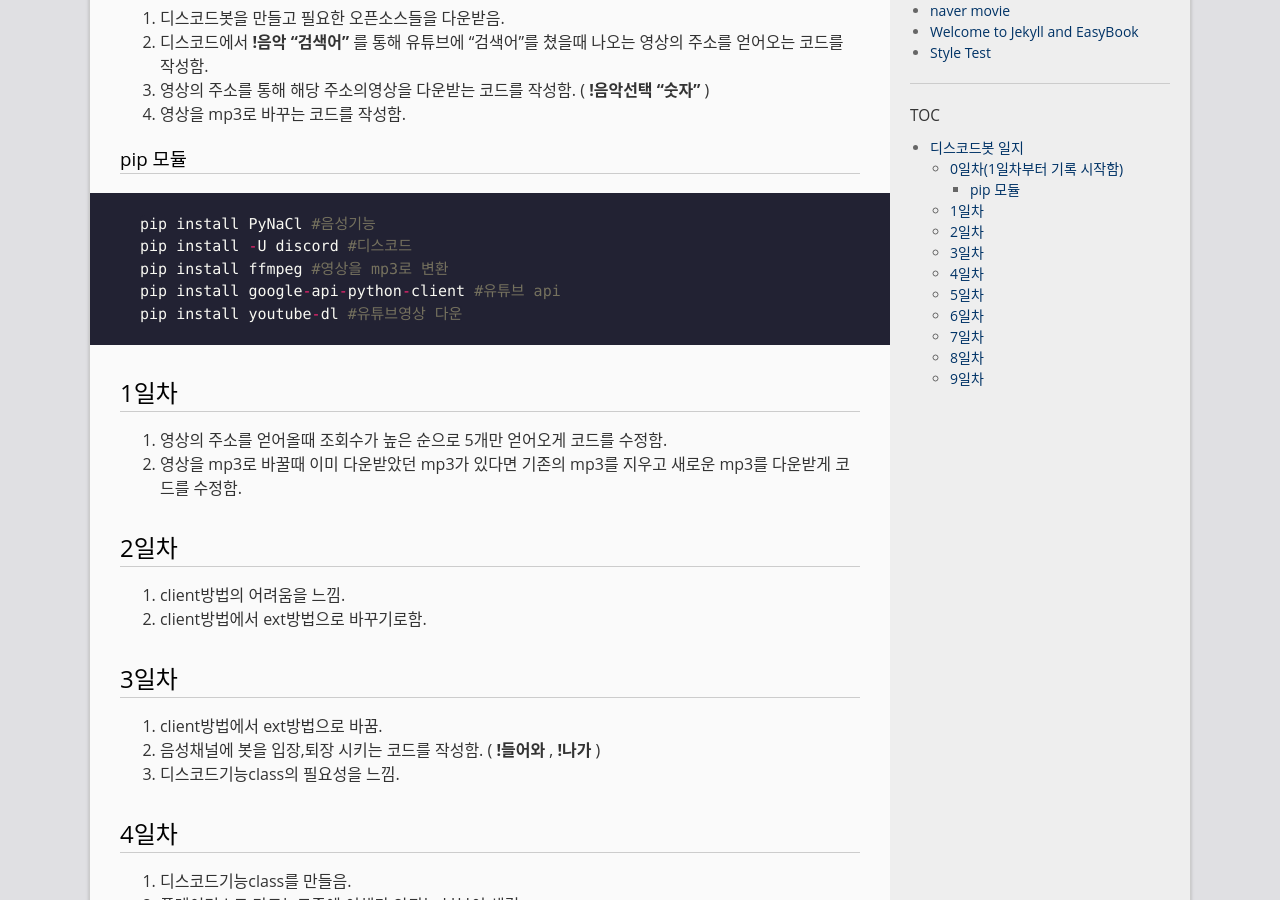
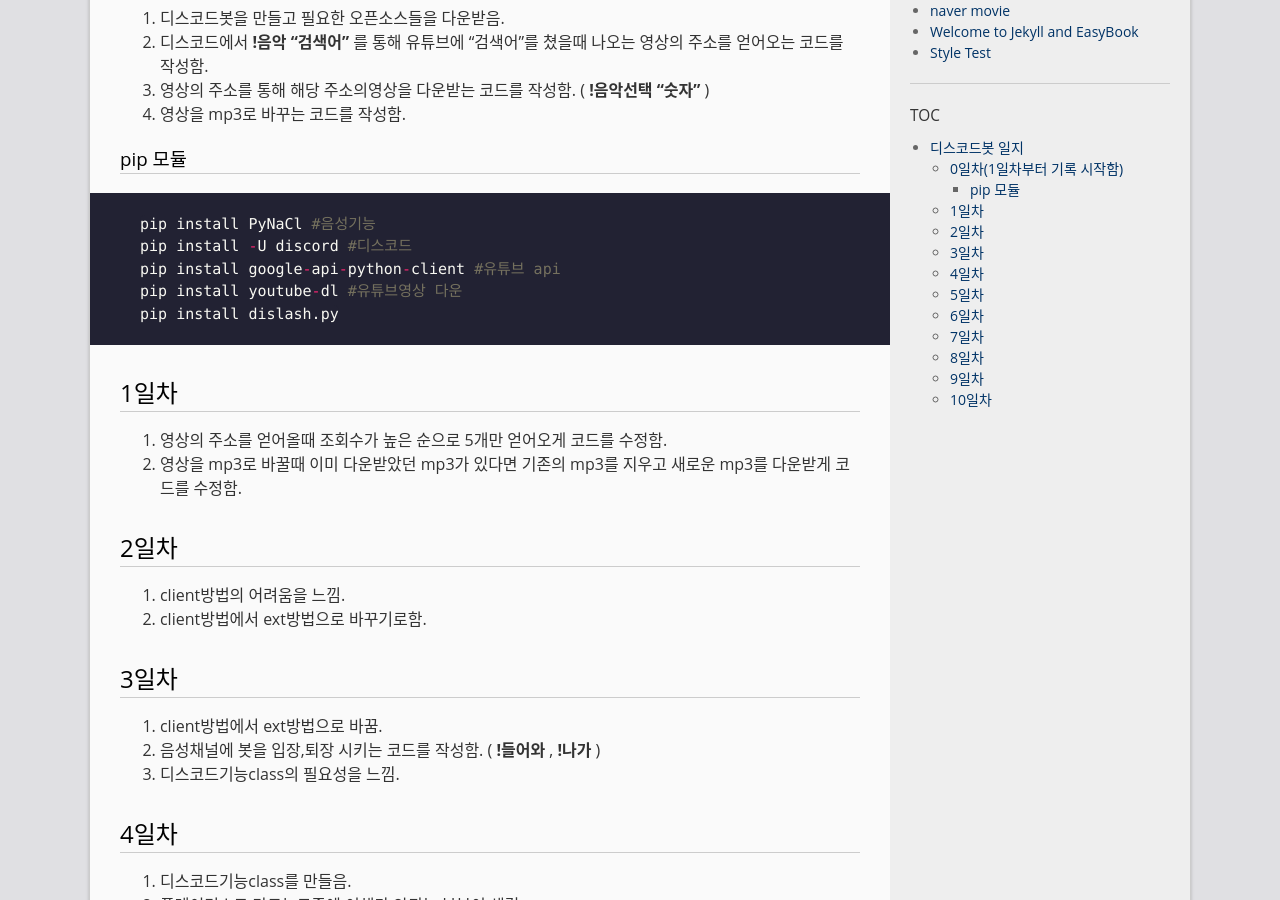
Before and after one commit to chohz1003/chohz1003.github.com, a Jekyll site: the page built from _posts/2021-07-17-Discord-Bot.md, in a window 1280 px wide and 900 px high, scrolled down 427 px. Built offline with Jekyll 4.4.1, drawn with Linux system fonts in a browser that asks for light colours; some of the changed text lies outside the part shown.

Commit message:
Update 2021-07-17-Discord-Bot.md

````diff
--- a/_posts/2021-07-17-Discord-Bot.md
+++ b/_posts/2021-07-17-Discord-Bot.md
@@ -19,9 +19,9 @@
 ```python
 pip install PyNaCl #음성기능
 pip install -U discord #디스코드
-pip install ffmpeg #영상을 mp3로 변환
 pip install google-api-python-client #유튜브 api
 pip install youtube-dl #유튜브영상 다운
+pip install dislash.py
 ```
 
 ## 1일차
@@ -63,3 +63,6 @@
 
 ## 9일차
 1. 음악봇의 기본적인 기능들을 완성한 것 같음.
+
+## 10일차
+1.명령어가아닌 버튼으로 기능들이 작동할수있게 코드 수정중.
````
